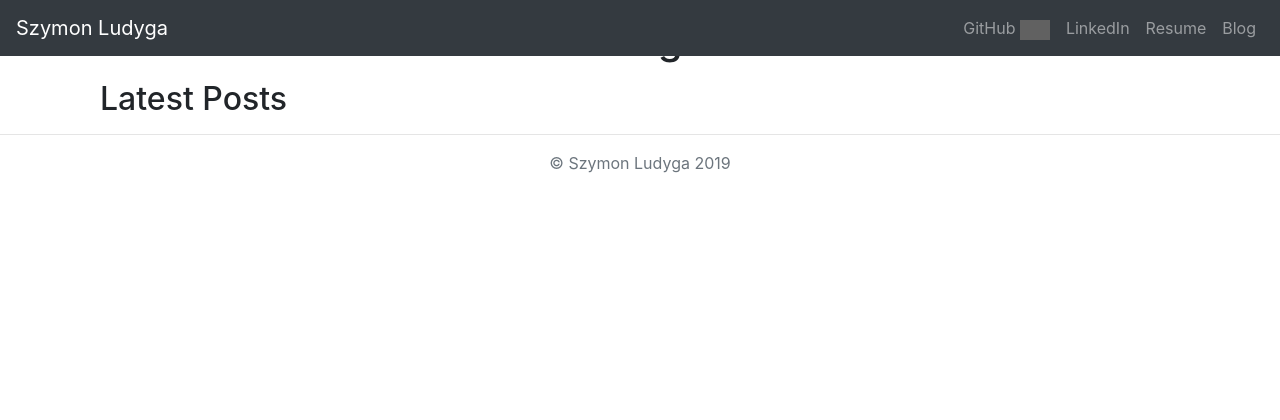
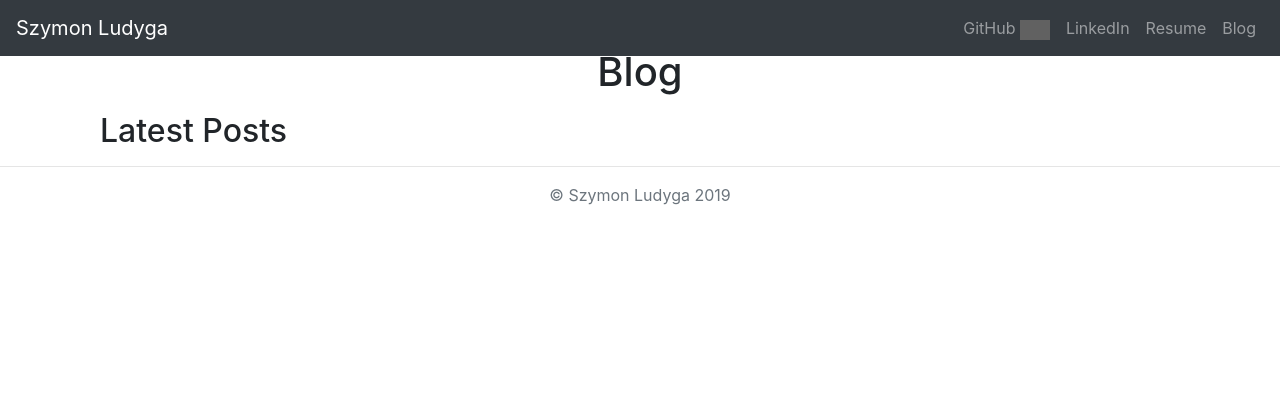
Before and after one commit to szymon-ludyga/django-portfolio, a Django app: page /blog/ in a window 1280 px wide. Shown: the top 420 px of the page. Run offline with Django 3.2, Linux system fonts and the light colour scheme; data that the repository does not hold is empty; some libraries are stand-ins or nearby versions; grey boxes are pictures that could not be loaded.

Commit message:
Adding margin top in blog section

```diff
--- a/blog/templates/blog/allblogs.html
+++ b/blog/templates/blog/allblogs.html
@@ -1,7 +1,7 @@
 {% extends 'base.html' %} {% block content %} {% load staticfiles %}
 
-<div class="container">
-  <h1 class="text-center m-3">Blog</h1>
+<div class="container mt-5">
+  <h1 class="text-center m-3 mt-5">Blog</h1>
   <h2>Latest Posts</h2>
   {% for blog in blogs.all %}
   <div class="col-md-8">
--- a/blog/templates/blog/detail.html
+++ b/blog/templates/blog/detail.html
@@ -1,6 +1,6 @@
 {% extends 'base.html' %} {% block content %} {% load staticfiles %}
 
-<div class="container">
+<div class="container mt-5">
   <h1 class="text-center">{{ blog.title }}</h1>
   <p class="text-center">
     {{ blog.pub_date }}
--- a/jobs/models.py
+++ b/jobs/models.py
@@ -1,7 +1,7 @@
 from django.db import models
 
 class Job(models.Model):
-    # image = models.ImageField(default='image.jpeg', upload_to='images/')
-    image_url = models.CharField(default="https://s3.eu-west-2.amazonaws.com/django-static-files-1234/images/", max_length=400)
+    image = models.ImageField(default='image.jpeg', upload_to='images/')
+    # image_url = models.CharField(default="https://s3.eu-west-2.amazonaws.com/django-static-files-1234/images/", max_length=400)
     summary = models.CharField(max_length=200)
     github_url = models.CharField(default="https://github.com/SzymonLudyga/", max_length=200)
--- a/jobs/templates/jobs/home.html
+++ b/jobs/templates/jobs/home.html
@@ -27,7 +27,7 @@
       {% for job in jobs.all %}
       <div class="col-md-4">
         <div class="card mb-4 box-shadow">
-          <img class="card-img-top" src="{{ job.image_url }}" />
+          <img class="card-img-top" src="{{ job.image }}" />
           <div class="card-body">
             <p class="card-text">
               {{ job.summary }}
```
Also changed, not shown: jobs/migrations/0003_auto_20190515_1525.py (added).
